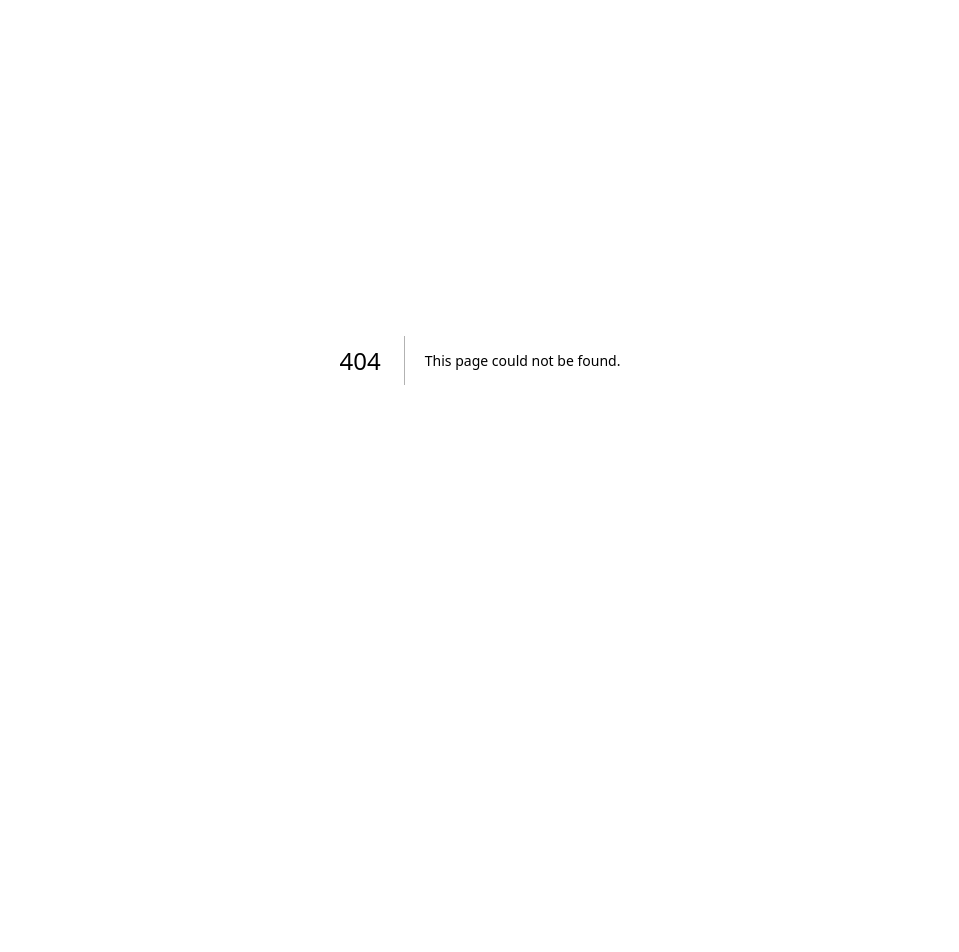
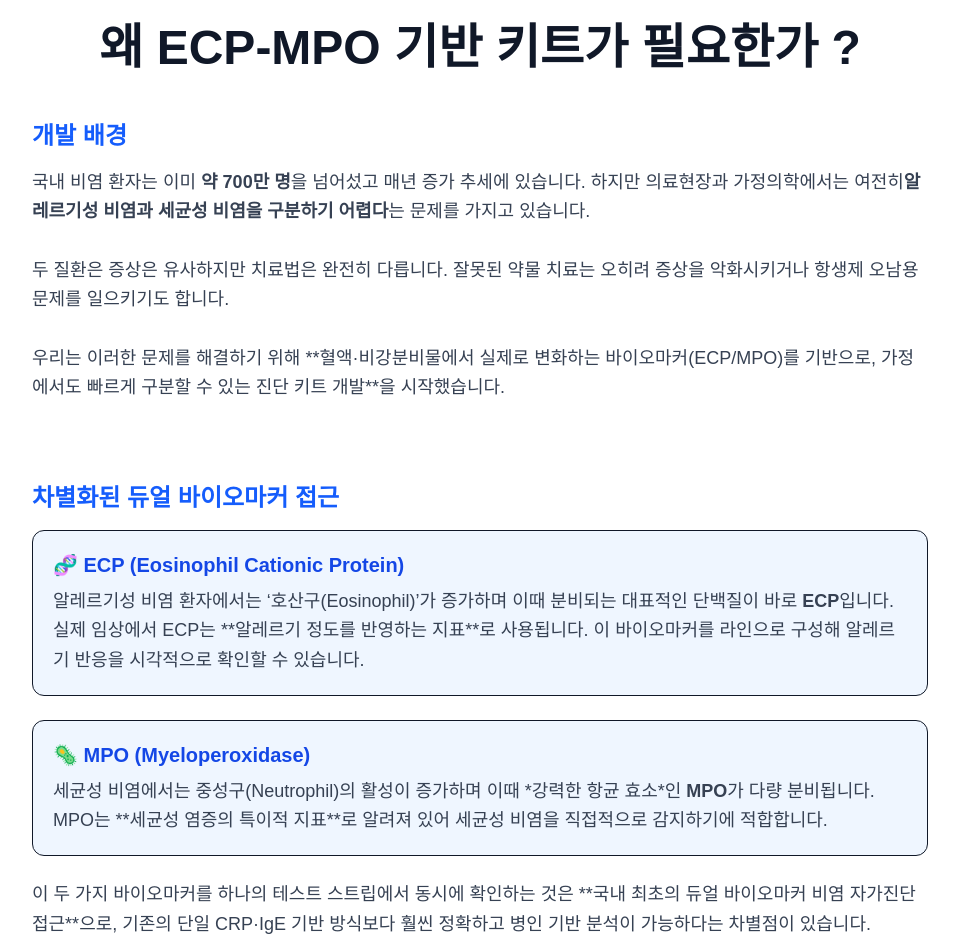
Before and after one commit to syeonu2323-ship-it/promo-site, a Next.js app: page /about in a window 1280 px wide. Before the commit this address had no page. Shown: the part 40-992 px from the top of the page, without its empty margins (160-1119 px from the left). Before the commit the page ends 800 px from the top, so only its background shows below. Built offline with nearby package versions, Linux system fonts and the light colour scheme.

Commit message:
add intro animated page

```diff
--- /dev/null
+++ b/app/about/page.tsx
@@ -0,0 +1,106 @@
+"use client";
+
+import { useEffect, useState } from "react";
+
+export default function About() {
+  const [show, setShow] = useState(false);
+
+  useEffect(() => {
+    const t = setTimeout(() => setShow(true), 150);
+    return () => clearTimeout(t);
+  }, []);
+
+  return (
+    <main className="min-h-screen bg-white text-gray-900 px-6 py-16">
+      <div className="max-w-4xl mx-auto">
+
+        {/* 타이틀 */}
+        <h1
+          className={`
+            text-3xl md:text-5xl font-extrabold text-center mb-12 transition-all duration-[1400ms]
+            ${show ? "opacity-100 translate-y-0" : "opacity-0 translate-y-4"}
+          `}
+        >
+          왜 ECP-MPO 기반 키트가 필요한가 ?
+        </h1>
+
+        {/* 개발 배경 */}
+        <section className="mb-20">
+          <h2 className="text-2xl font-bold mb-4 text-blue-600">
+            개발 배경
+          </h2>
+          <p className="text-lg text-gray-700 leading-relaxed">
+            국내 비염 환자는 이미 <strong>약 700만 명</strong>을 넘어섰고
+            매년 증가 추세에 있습니다.
+            하지만 의료현장과 가정의학에서는 여전히
+            <strong>알레르기성 비염과 세균성 비염을 구분하기 어렵다</strong>는
+            문제를 가지고 있습니다.
+            <br /><br />
+            두 질환은 증상은 유사하지만 치료법은 완전히 다릅니다.
+            잘못된 약물 치료는 오히려 증상을 악화시키거나
+            항생제 오남용 문제를 일으키기도 합니다.
+            <br /><br />
+            우리는 이러한 문제를 해결하기 위해
+            **혈액·비강분비물에서 실제로 변화하는 바이오마커(ECP/MPO)를 기반으로,
+            가정에서도 빠르게 구분할 수 있는 진단 키트 개발**을 시작했습니다.
+          </p>
+        </section>
+
+        {/* 차별화된 바이오마커 */}
+        <section className="mb-20">
+          <h2 className="text-2xl font-bold mb-4 text-blue-600">
+            차별화된 듀얼 바이오마커 접근
+          </h2>
+
+          <div className="space-y-6">
+
+            {/* ECP */}
+            <div className="p-5 border rounded-xl bg-blue-50">
+              <h3 className="text-xl font-semibold mb-2 text-blue-700">
+                🧬 ECP (Eosinophil Cationic Protein)
+              </h3>
+              <p className="text-gray-700 text-lg leading-relaxed">
+                알레르기성 비염 환자에서는 ‘호산구(Eosinophil)’가 증가하며
+                이때 분비되는 대표적인 단백질이 바로 <strong>ECP</strong>입니다.
+                실제 임상에서 ECP는 **알레르기 정도를 반영하는 지표**로 사용됩니다.
+                이 바이오마커를 라인으로 구성해 알레르기 반응을 시각적으로 확인할 수 있습니다.
+              </p>
+            </div>
+
+            {/* MPO */}
+            <div className="p-5 border rounded-xl bg-blue-50">
+              <h3 className="text-xl font-semibold mb-2 text-blue-700">
+                🦠 MPO (Myeloperoxidase)
+              </h3>
+              <p className="text-gray-700 text-lg leading-relaxed">
+                세균성 비염에서는 중성구(Neutrophil)의 활성이 증가하며
+                이때 *강력한 항균 효소*인 <strong>MPO</strong>가 다량 분비됩니다.
+                MPO는 **세균성 염증의 특이적 지표**로 알려져 있어
+                세균성 비염을 직접적으로 감지하기에 적합합니다.
+              </p>
+            </div>
+
+          </div>
+
+          <p className="mt-6 text-gray-700 text-lg leading-relaxed">
+            이 두 가지 바이오마커를 하나의 테스트 스트립에서 동시에 확인하는 것은
+            **국내 최초의 듀얼 바이오마커 비염 자가진단 접근**으로,
+            기존의 단일 CRP·IgE 기반 방식보다 훨씬 정확하고
+            병인 기반 분석이 가능하다는 차별점이 있습니다.
+          </p>
+        </section>
+
+        {/* CTA */}
+        <div className="text-center">
+          <a
+            href="/"
+            className="inline-block bg-blue-600 text-white px-8 py-4 rounded-2xl text-lg font-semibold hover:bg-blue-700 transition"
+          >
+            메인 화면으로 돌아가기
+          </a>
+        </div>
+
+      </div>
+    </main>
+  );
+}
--- a/app/components/Hero.tsx
+++ b/app/components/Hero.tsx
@@ -28,12 +28,13 @@ export default function Hero() {
         알레르기성 비염과 세균성 비염을 빠르고 정확하게 구분하세요.
       </p>
 
-      <a
-        href="#problem"
-        className="mt-10 bg-blue-600 text-white px-7 py-3 rounded-xl font-medium hover:bg-blue-700 transition"
-      >
-        더 알아보기 ↓
-      </a>
+     <a
+  href="/about"
+  className="mt-10 bg-blue-600 text-white px-7 py-3 rounded-xl font-medium hover:bg-blue-700 transition"
+>
+  더 알아보기 →
+</a>
+
     </section>
   );
 }
```
